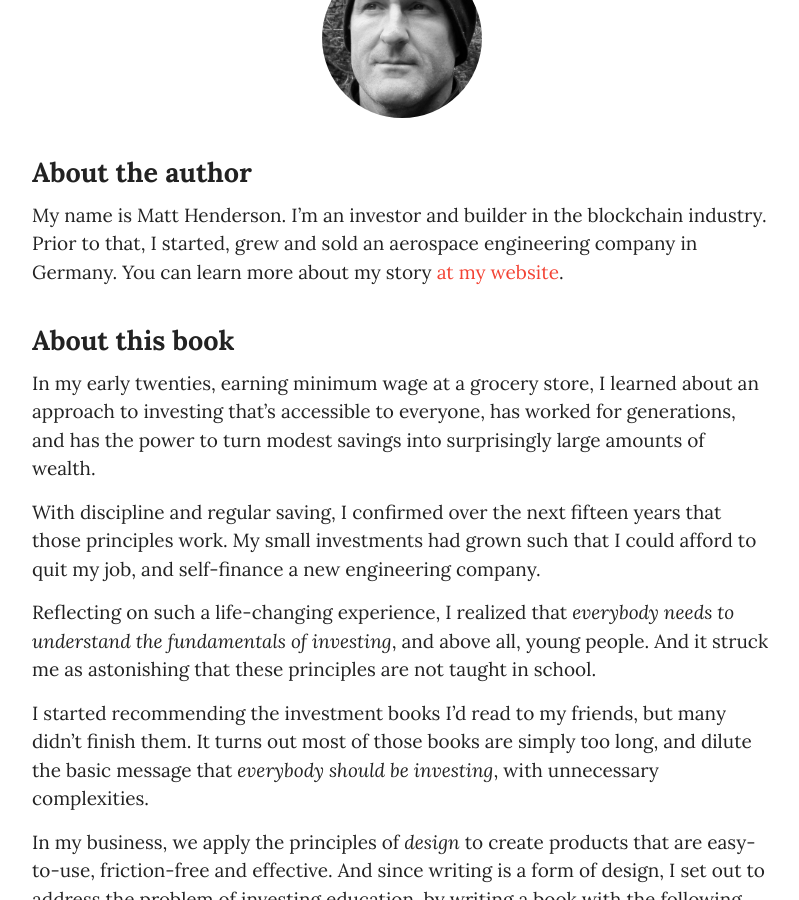
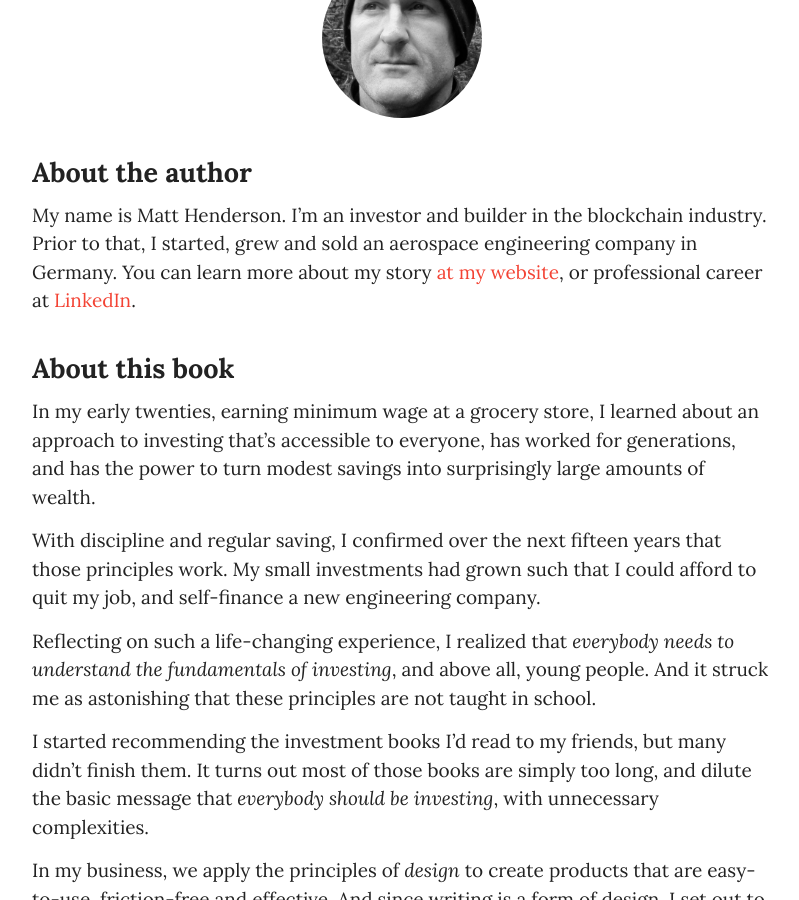
Before and after one commit to dafacto/moneyforsomething, a Jekyll site: the page built from about.md, in a window 1280 px wide and 900 px high, scrolled down 346 px. Shown: the whole window, without its empty margins (238-1037 px from the left). Built offline with Jekyll 4.4.1, drawn with Linux system fonts in a browser that asks for light colours; some web fonts are replaced; a script that is not in the unit is left out.

Commit message:
Added LinkedIn

```diff
--- a/about.md
+++ b/about.md
@@ -10,7 +10,7 @@
 
 ## About the author
 
-My name is Matt Henderson. I’m an investor and builder in the blockchain industry. Prior to that, I started, grew and sold an aerospace engineering company in Germany. You can learn more about my story [at my website](https://dafacto.com/about).
+My name is Matt Henderson. I’m an investor and builder in the blockchain industry. Prior to that, I started, grew and sold an aerospace engineering company in Germany. You can learn more about my story [at my website](https://dafacto.com/about), or professional career at [LinkedIn](https://www.linkedin.com/in/dafacto/).
 
 ## About this book
 
```
